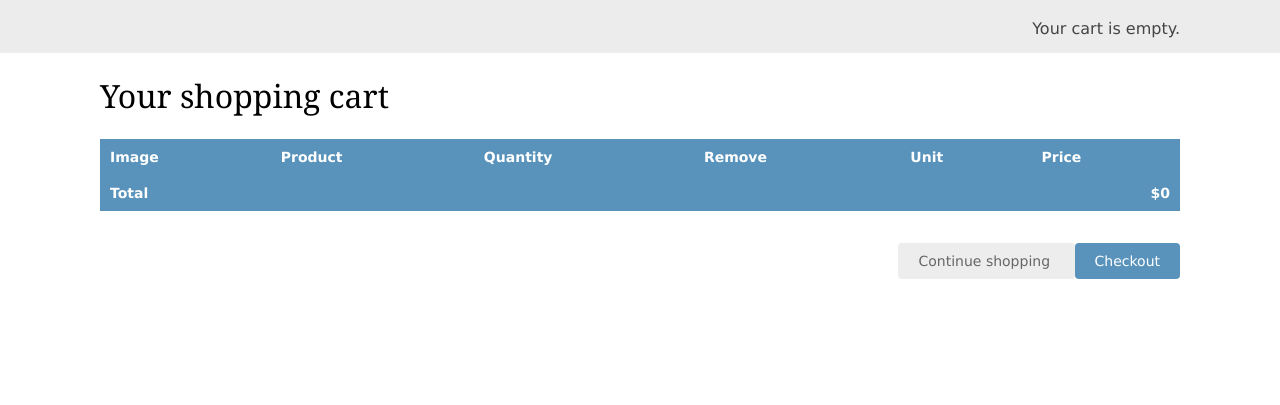
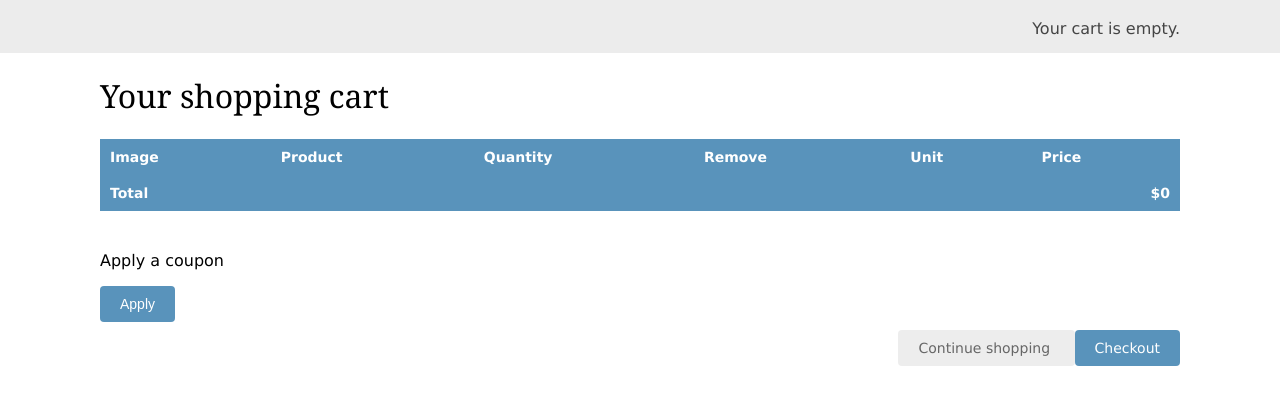
Before and after one commit to codingEzio/code_py_bookreview_django2_by_example, a Django app: page /cart/ in a window 1280 px wide. Shown: the part 50-455 px from the top of the page. Run offline with Django 3.2, Linux system fonts and the light colour scheme; parts of the project's set-up code (start-up, migrations or seed data) failed here and were passed over.

Commit message:
Implement 'coupons' :: TYPE it, then let someone PROCESS it

```diff
--- a/djbShopNew/myshop/templates/cart/detail.html
+++ b/djbShopNew/myshop/templates/cart/detail.html
@@ -62,6 +62,12 @@
     </tbody>
 </table>
 
+<p>Apply a coupon</p>
+<form action="{% url 'coupons:apply' %}" method="POST">
+    {{ coupon_apply_form }} {% csrf_token %}
+    <input type="submit" value="Apply">
+</form>
+
 <p class="text-right">
     <a href="{% url 'shop:product_list' %}" class="button light">
         Continue shopping
```
